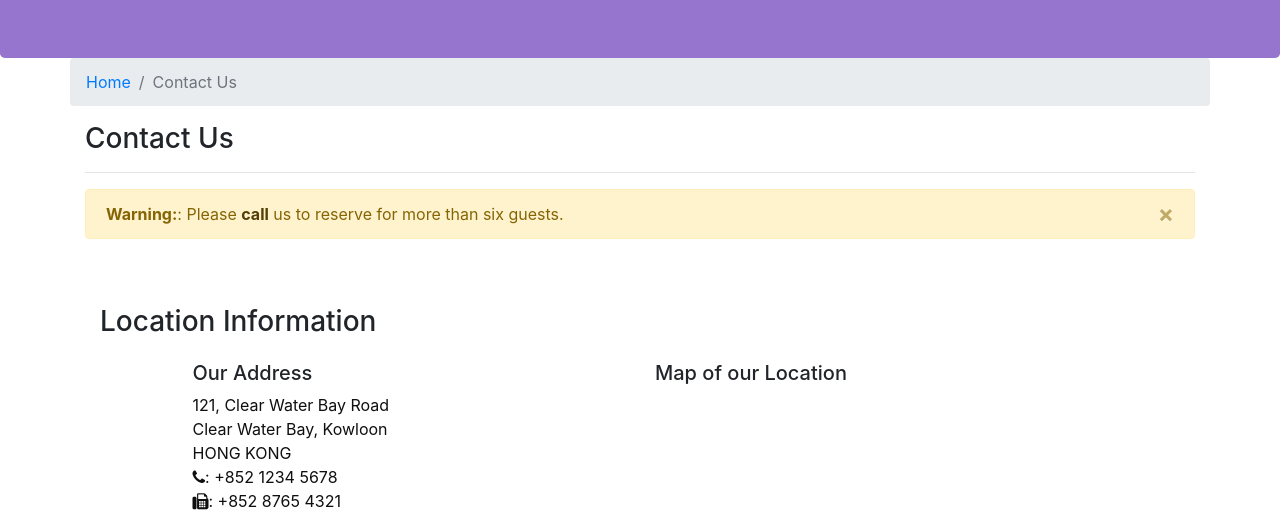
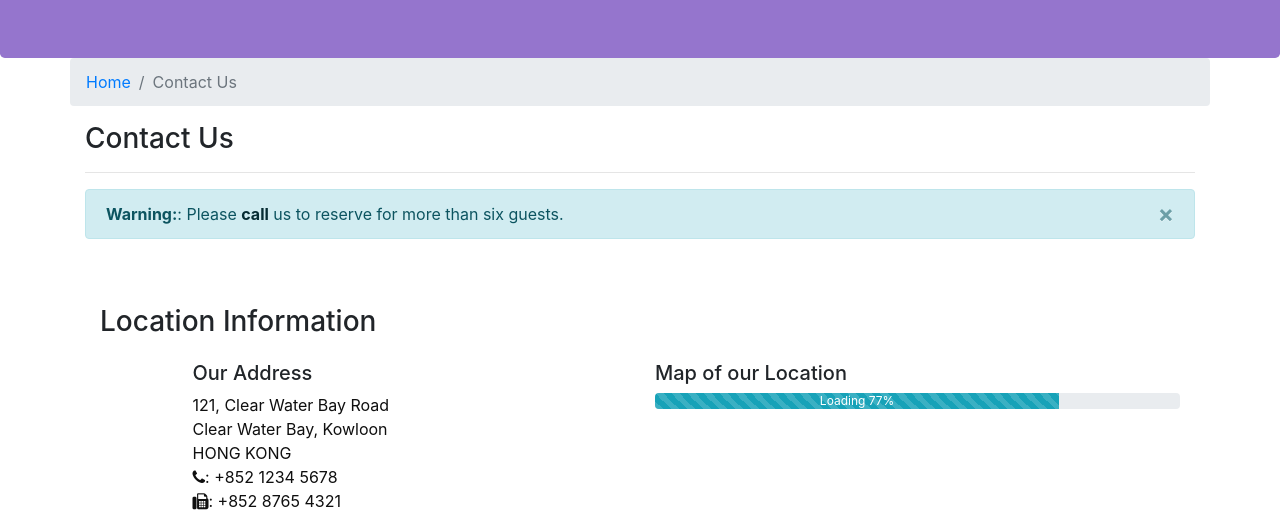
Before and after one commit to pau1a/bootstrap, a website: page conFusion/contactus.html in a window 1280 px wide. Shown: the part 276-788 px from the top of the page. Drawn offline with nearby package versions, Linux system fonts and the light colour scheme.

Commit message:
progress bar

```diff
--- a/conFusion/contactus.html
+++ b/conFusion/contactus.html
@@ -61,7 +61,7 @@
             </div>
         </div>
 
-        <div class="alert alert-warning alert-dismissible" role="alert">
+        <div class="alert alert-info alert-dismissible" role="alert">
             <button type="button" class="close" data-dismiss="alert">
                 <span>&times;</span>
             </button>
@@ -88,6 +88,12 @@
             </div>
             <div class="col-12 col-sm-6 offset-sm-1">
                 <h5>Map of our Location</h5>
+                <div class="progress">
+                    <div class="progress-bar progress-bar-striped bg-info progress-bar-animated"
+                         role="progressbar" style="width: 77%">
+                        Loading 77%
+                    </div>
+                </div>
             </div>
             <div class="col-12 col-sm-11 offset-sm-1">
                 <div class="btn-group" role="group">
```
